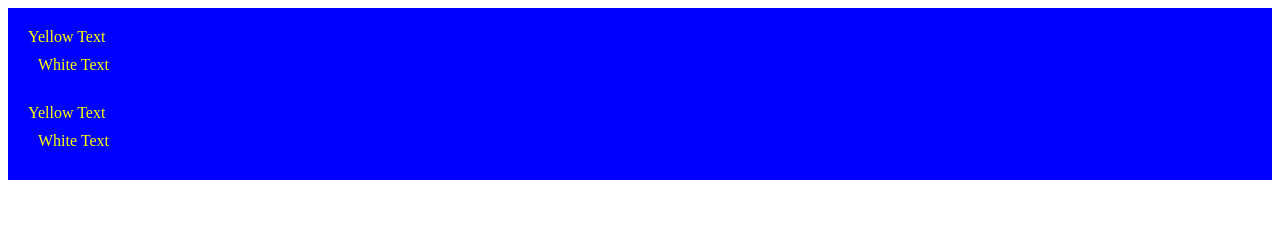
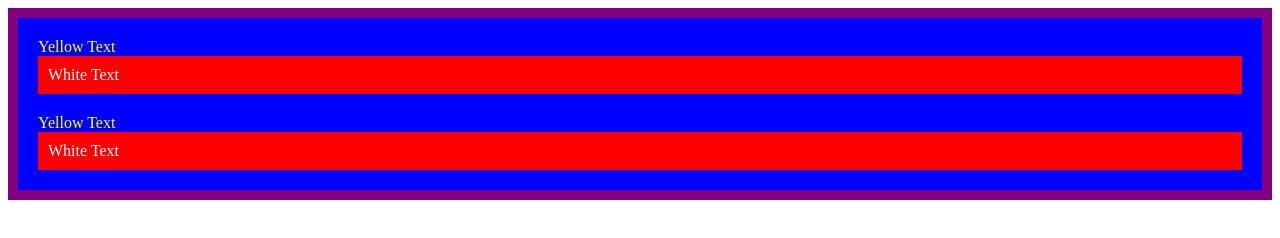
Before and after one commit to pataki2003/AppBreweryCourse, a plain HTML site: page 7.0 CSS Cascade/index.html in a window 1280 px wide. Drawn offline with Linux system fonts and the light colour scheme.

Commit message:
Solution for 7.0

```diff
--- a/7.0 CSS Cascade/style.css
+++ b/7.0 CSS Cascade/style.css
@@ -3,6 +3,7 @@
 .box {
   background-color: blue;
   padding: 10px;
+
 }
 
 p {
@@ -10,3 +11,15 @@ p {
   margin: 0;
   padding: 0;
 }
+
+.white-text {
+  color: white;
+}
+
+.inner-box  {
+  background-color: red ;
+}
+
+#outer-box {
+  border: 10px purple solid;
+}
```
